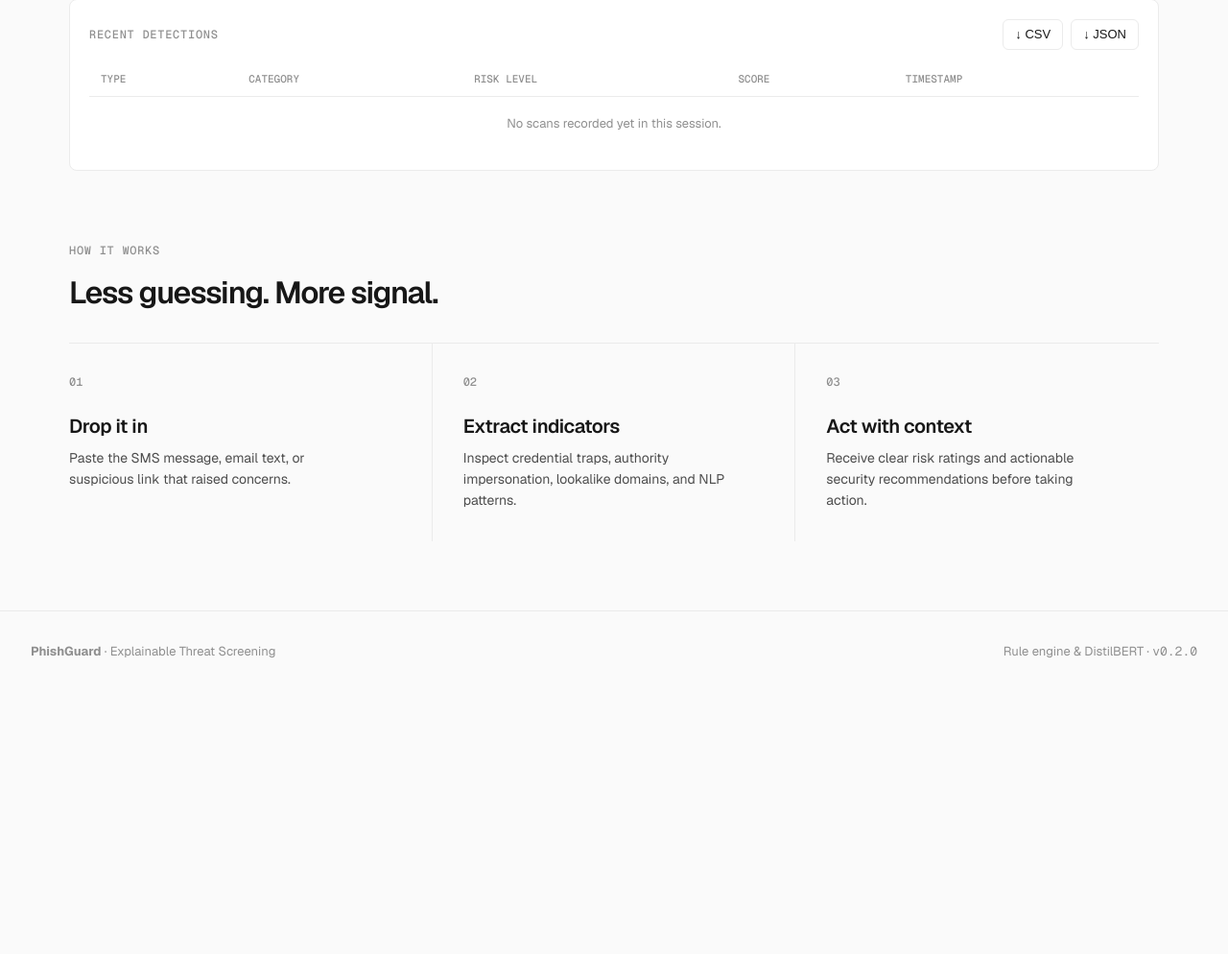
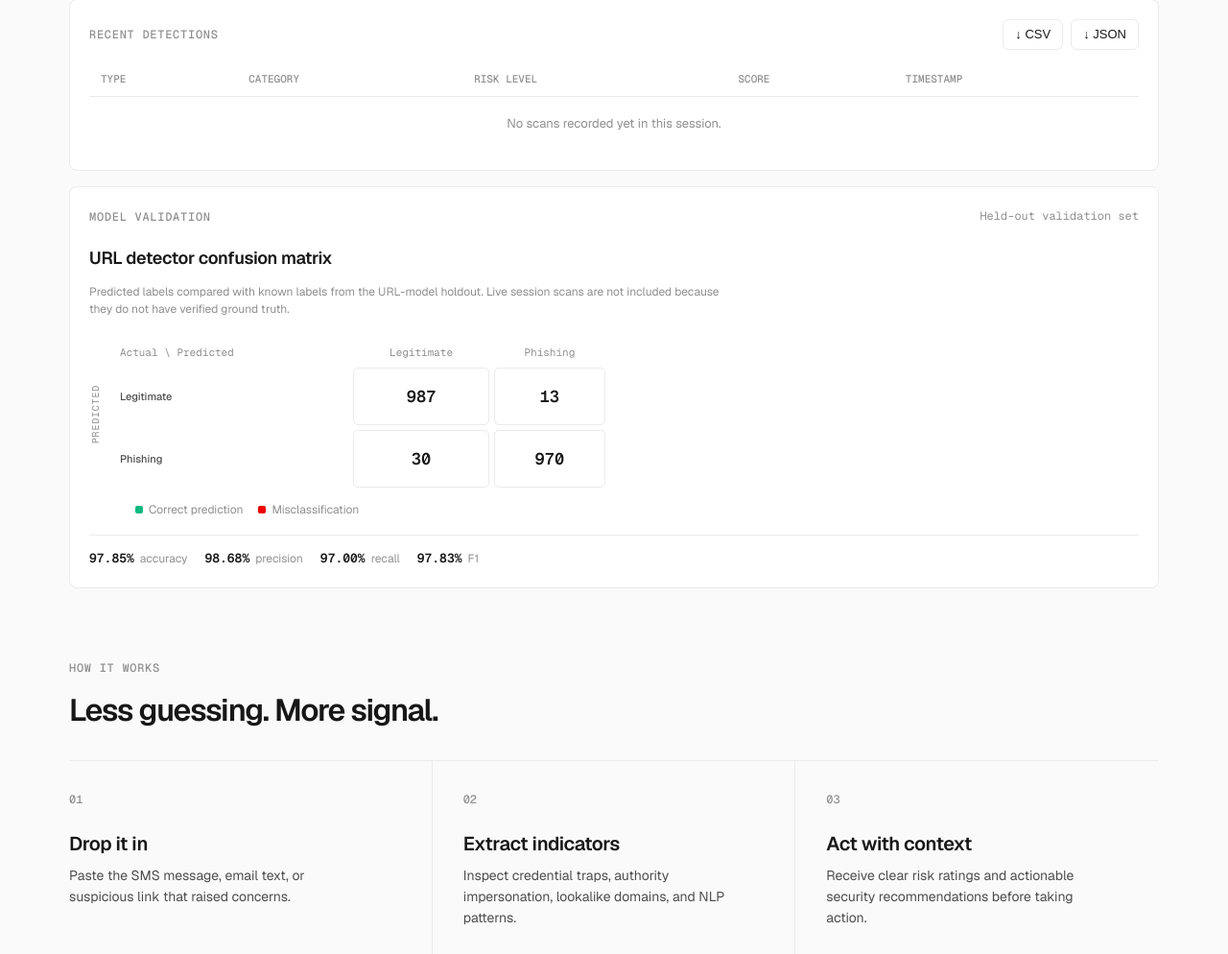
Before and after one commit to lavishlohiya/phisguard, a website: page public/index.html in a window 1280 px wide. Shown: the part 1638-2632 px from the top of the page at 96% size. Before the commit the page ends 2359 px from the top, so only its background shows below. Drawn offline with nearby package versions, Linux system fonts and the light colour scheme; no server answers.

Commit message:
added confusion matrix

```diff
--- a/public/app.js
+++ b/public/app.js
@@ -11,6 +11,9 @@ const statHigh = document.querySelector('#stat-high');
 const statMed = document.querySelector('#stat-med');
 const statLow = document.querySelector('#stat-low');
 const historyTbody = document.querySelector('#history-tbody');
+const confusionMatrixBody = document.querySelector('#confusion-matrix-body');
+const evaluationDataset = document.querySelector('#evaluation-dataset');
+const evaluationMetrics = document.querySelector('#evaluation-metrics');
 
 const apiOrigin = window.location.port === '3000' || window.location.port === '' ? window.location.origin : 'http://localhost:3000';
 
@@ -202,6 +205,8 @@ async function fetchDashboard() {
       cachedScans = data.recentScans;
     }
 
+    renderModelEvaluation(data.modelEvaluation);
+
     if (historyTbody && data.recentScans && data.recentScans.length > 0) {
       historyTbody.innerHTML = data.recentScans.map((scan) => {
         const time = new Date(scan.createdAt).toLocaleTimeString([], { hour: '2-digit', minute: '2-digit', second: '2-digit' });
@@ -219,6 +224,23 @@ async function fetchDashboard() {
     }
   } catch (err) {
     console.debug('Dashboard fetch suppressed:', err);
+  }
+}
+
+function renderModelEvaluation(evaluation) {
+  if (!evaluation || !Array.isArray(evaluation.matrix) || evaluation.matrix.length !== 2) return;
+  const matrix = evaluation.matrix;
+  if (confusionMatrixBody) {
+    confusionMatrixBody.innerHTML = matrix.map((row, rowIndex) => `
+      <tr><th scope="row">${rowIndex === 0 ? 'Legitimate' : 'Phishing'}</th>
+        <td class="${rowIndex === 0 ? 'matrix-correct' : 'matrix-error'}">${Number(row[0])}</td>
+        <td class="${rowIndex === 1 ? 'matrix-correct' : 'matrix-error'}">${Number(row[1])}</td>
+      </tr>`).join('');
+  }
+  if (evaluationDataset) evaluationDataset.textContent = `${evaluation.dataset || 'Held-out validation set'} · ${evaluation.samples || 0} samples`;
+  if (evaluationMetrics && evaluation.metrics) {
+    const labels = [['accuracy', 'accuracy'], ['precision', 'precision'], ['recall', 'recall'], ['f1', 'F1']];
+    evaluationMetrics.innerHTML = labels.map(([key, label]) => `<span><strong>${(Number(evaluation.metrics[key]) * 100).toFixed(2)}%</strong> ${label}</span>`).join('');
   }
 }
 
--- a/public/index.html
+++ b/public/index.html
@@ -181,6 +181,34 @@
             </table>
           </div>
         </div>
+
+        <div class="evaluation-card" aria-labelledby="evaluation-title">
+          <div class="evaluation-heading">
+            <div>
+              <div class="eyebrow">MODEL VALIDATION</div>
+              <h3 id="evaluation-title">URL detector confusion matrix</h3>
+            </div>
+            <span class="evaluation-note" id="evaluation-dataset">Held-out validation set</span>
+          </div>
+          <p class="evaluation-copy">Predicted labels compared with known labels from the URL-model holdout. Live session scans are not included because they do not have verified ground truth.</p>
+          <div class="matrix-layout">
+            <div class="matrix-axis matrix-axis-predicted">PREDICTED</div>
+            <div class="matrix-table-wrap">
+              <div class="matrix-column-labels" aria-hidden="true"><span>Legitimate</span><span>Phishing</span></div>
+              <table class="confusion-matrix" aria-label="URL detector confusion matrix">
+                <thead><tr><th scope="col">Actual \ Predicted</th><th scope="col">Legitimate</th><th scope="col">Phishing</th></tr></thead>
+                <tbody id="confusion-matrix-body">
+                  <tr><th scope="row">Legitimate</th><td>987</td><td>13</td></tr>
+                  <tr><th scope="row">Phishing</th><td>30</td><td>970</td></tr>
+                </tbody>
+              </table>
+            </div>
+          </div>
+          <div class="matrix-legend"><span><i class="legend-good"></i>Correct prediction</span><span><i class="legend-error"></i>Misclassification</span></div>
+          <div class="evaluation-metrics" id="evaluation-metrics" aria-label="Model evaluation metrics">
+            <span><strong>97.85%</strong> accuracy</span><span><strong>98.68%</strong> precision</span><span><strong>97.00%</strong> recall</span><span><strong>97.83%</strong> F1</span>
+          </div>
+        </div>
       </section>
 
       <!-- Steps Section -->
--- a/public/styles.css
+++ b/public/styles.css
@@ -804,6 +804,54 @@ textarea:focus {
   font-weight: 500;
 }
 
+/* Model evaluation */
+.evaluation-card {
+  margin-top: 16px;
+  padding: 20px;
+  background: var(--canvas-elevated);
+  border: 1px solid var(--hairline);
+  border-radius: 8px;
+}
+
+.evaluation-heading {
+  display: flex;
+  justify-content: space-between;
+  align-items: flex-start;
+  gap: 16px;
+}
+
+.evaluation-heading h3 {
+  margin: 5px 0 0;
+  font-size: 18px;
+  letter-spacing: -0.02em;
+}
+
+.evaluation-note, .evaluation-copy, .matrix-legend, .evaluation-metrics {
+  color: var(--mute);
+  font-size: 12px;
+}
+
+.evaluation-note { font-family: var(--font-mono); white-space: nowrap; }
+.evaluation-copy { max-width: 680px; line-height: 18px; margin: 12px 0 20px; }
+
+.matrix-layout { display: flex; gap: 10px; align-items: center; }
+.matrix-axis { color: var(--mute); font: 10px var(--font-mono); letter-spacing: .08em; writing-mode: vertical-rl; transform: rotate(180deg); }
+.matrix-table-wrap { max-width: 520px; width: 100%; }
+.confusion-matrix { width: 100%; border-collapse: separate; border-spacing: 5px; font-size: 13px; }
+.confusion-matrix th { color: var(--mute); font: 11px var(--font-mono); text-align: center; padding: 4px; }
+.confusion-matrix thead th:first-child { text-align: left; }
+.confusion-matrix tbody th { text-align: left; color: var(--body); font-family: var(--font-sans); font-weight: 500; }
+.confusion-matrix td { text-align: center; padding: 18px 12px; border: 1px solid var(--hairline); border-radius: 5px; color: var(--ink); font: 600 17px var(--font-mono); }
+.confusion-matrix td.matrix-correct { background: var(--success-bg); border-color: var(--success-border); color: var(--success); }
+.confusion-matrix td.matrix-error { background: var(--error-bg); border-color: var(--error-border); color: var(--error); }
+.matrix-column-labels { display: none; }
+.matrix-legend { display: flex; gap: 16px; margin: 8px 0 16px 48px; }
+.matrix-legend span { display: inline-flex; align-items: center; gap: 6px; }
+.matrix-legend i { width: 8px; height: 8px; border-radius: 2px; display: inline-block; }
+.legend-good { background: var(--success); }.legend-error { background: var(--error); }
+.evaluation-metrics { display: flex; flex-wrap: wrap; gap: 18px; border-top: 1px solid var(--hairline); padding-top: 14px; }
+.evaluation-metrics strong { color: var(--ink); font: 600 13px var(--font-mono); margin-right: 3px; }
+
 /* Steps / Feature Cards Grid */
 .steps-section {
   padding-top: 0;
@@ -933,4 +981,8 @@ textarea:focus {
     gap: 12px;
     align-items: flex-start;
   }
+  .evaluation-heading { flex-direction: column; gap: 8px; }
+  .evaluation-note { white-space: normal; }
+  .confusion-matrix td { padding: 14px 8px; }
+  .matrix-legend { margin-left: 32px; flex-wrap: wrap; }
 }
```
Also changed, not shown: server.js (+12 -0 lines).
